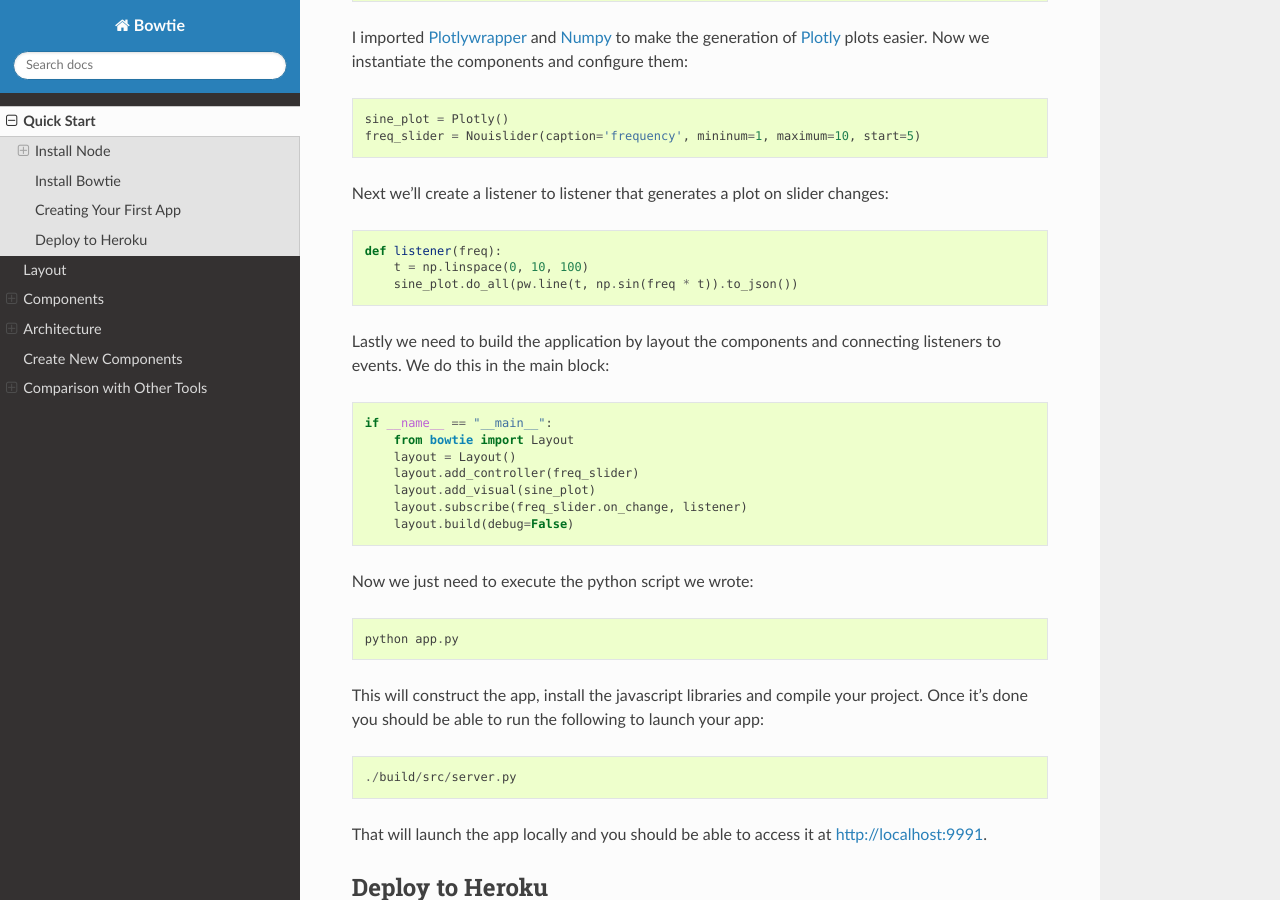
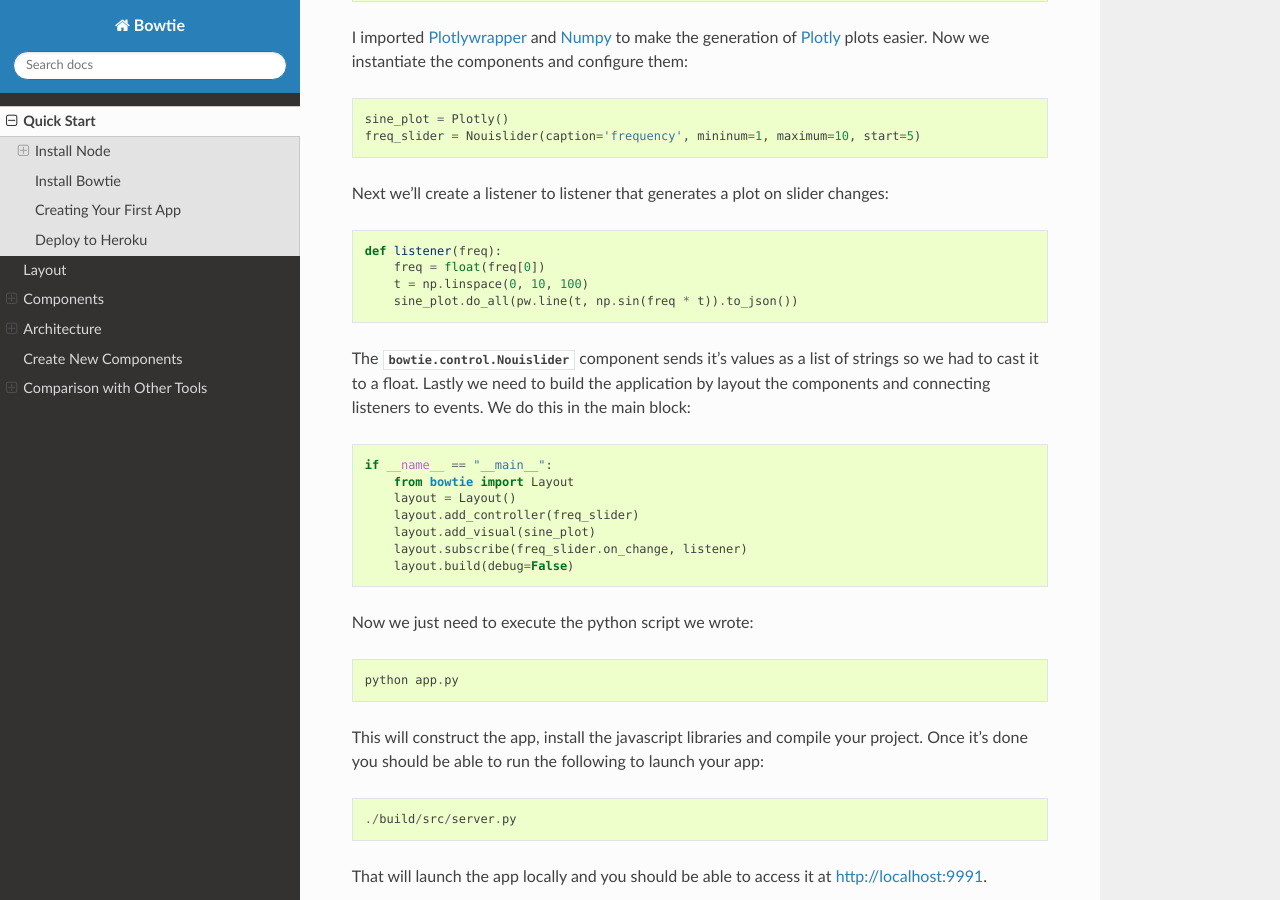
Before and after one commit to jwkvam/bowtie, a Sphinx documentation site: the page built from doc/quickstart.rst, in a window 1280 px wide and 900 px high, scrolled down 1209 px. Built offline with Sphinx 7.4.7 and the Read the Docs theme 2.0.0, drawn with Linux system fonts in a browser that asks for light colours.

Commit message:
correctly handle input to listener and remark why

```diff
--- a/doc/quickstart.rst
+++ b/doc/quickstart.rst
@@ -64,9 +64,11 @@
 Next we'll create a listener to listener that generates a plot on slider changes::
 
     def listener(freq):
+        freq = float(freq[0])
         t = np.linspace(0, 10, 100)
         sine_plot.do_all(pw.line(t, np.sin(freq * t)).to_json())
 
+The :py:class:`bowtie.control.Nouislider` component sends it's values as a list of strings so we had to cast it to a float.
 Lastly we need to build the application by layout the components and connecting listeners to events.
 We do this in the main block::
 
```
